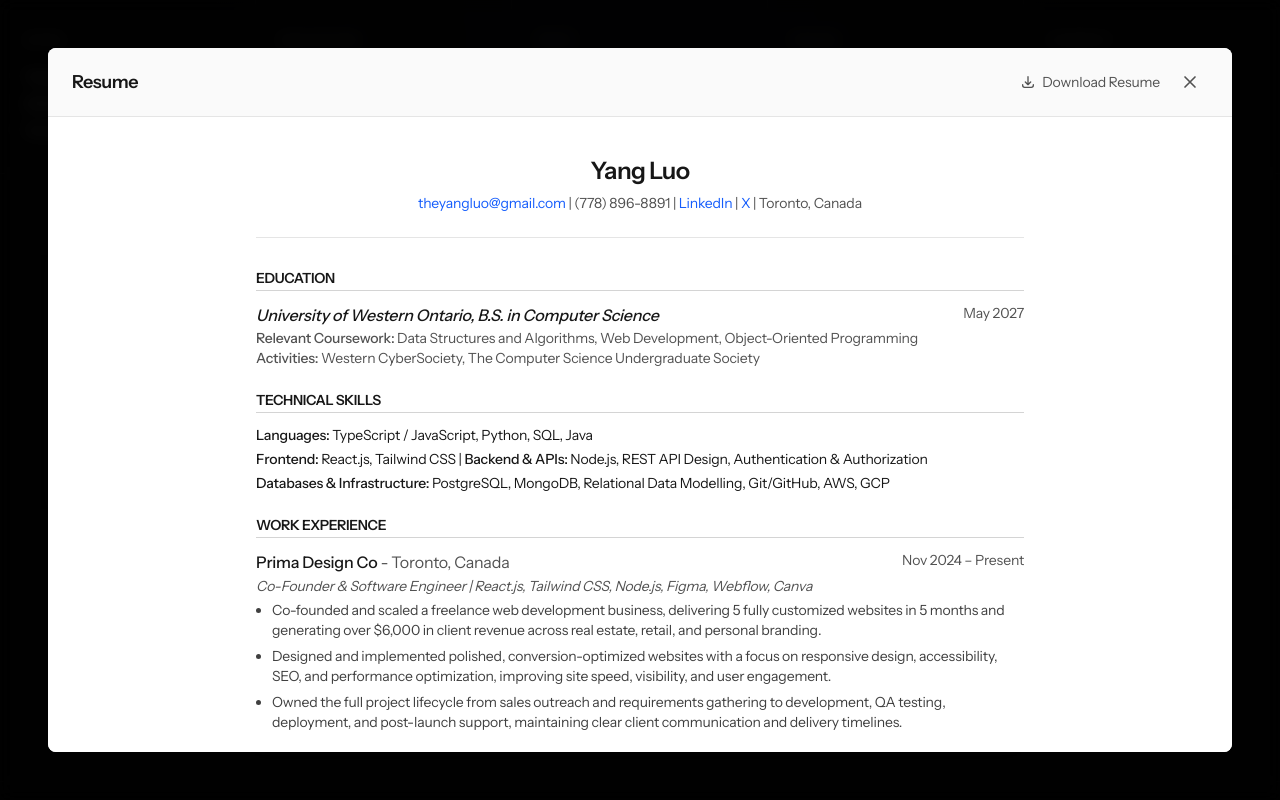
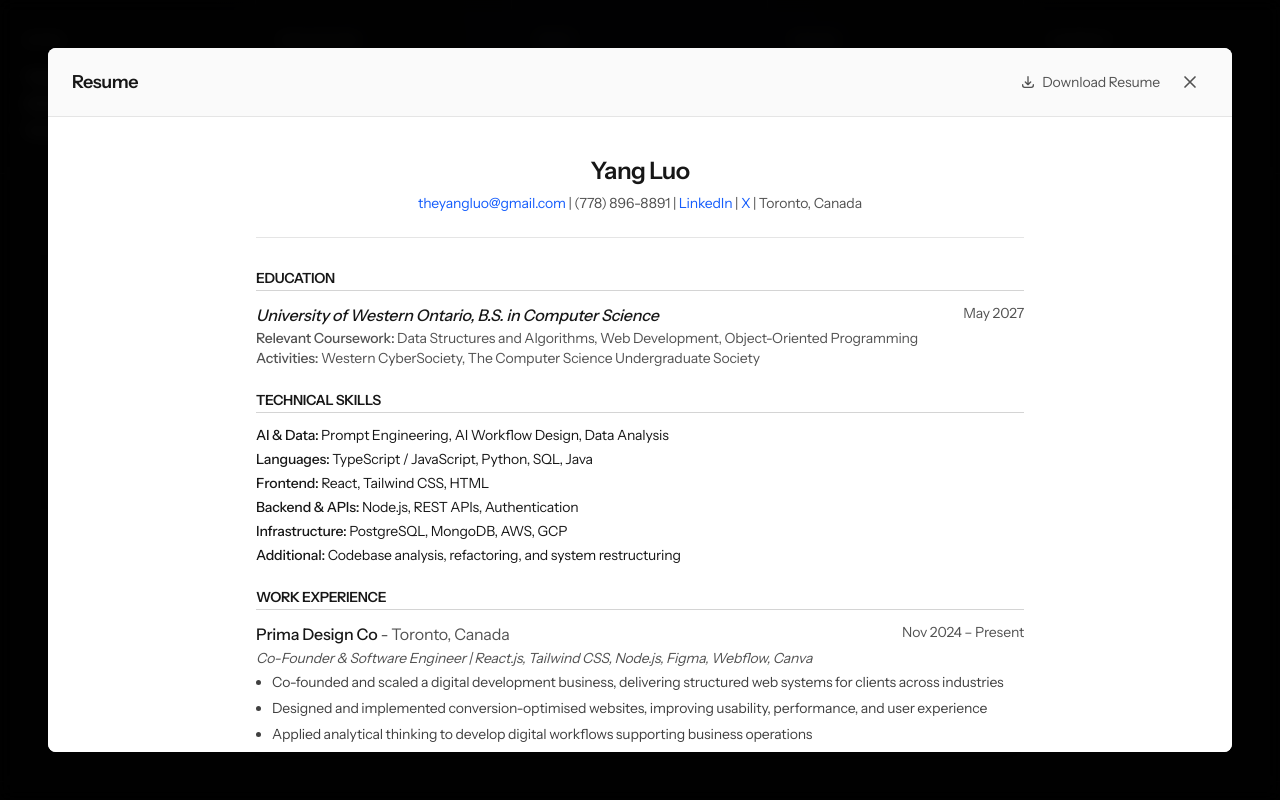
Before and after one commit to yanglluo/PovHiringYang, a React (Vite) app: page / in a window 1280 px wide. Both pictures are taken after a click on the button "View Resume". Shown: the top 800 px of the page. Built offline with nearby package versions, Linux system fonts and the light colour scheme.

Commit message:
Update resume: tighten bullets, reorder skills, add AI & Data section

```diff
--- a/src/components/ResumeModal.tsx
+++ b/src/components/ResumeModal.tsx
@@ -94,9 +94,12 @@ const ResumeModal = ({ isOpen, onClose }: ResumeModalProps) => {
                                         Technical Skills
                                     </h2>
                                     <div className="text-sm space-y-1">
+                                        <p><span className="font-medium">AI & Data:</span> Prompt Engineering, AI Workflow Design, Data Analysis</p>
                                         <p><span className="font-medium">Languages:</span> TypeScript / JavaScript, Python, SQL, Java</p>
-                                        <p><span className="font-medium">Frontend:</span> React.js, Tailwind CSS | <span className="font-medium">Backend & APIs:</span> Node.js, REST API Design, Authentication & Authorization</p>
-                                        <p><span className="font-medium">Databases & Infrastructure:</span> PostgreSQL, MongoDB, Relational Data Modelling, Git/GitHub, AWS, GCP</p>
+                                        <p><span className="font-medium">Frontend:</span> React, Tailwind CSS, HTML</p>
+                                        <p><span className="font-medium">Backend & APIs:</span> Node.js, REST APIs, Authentication</p>
+                                        <p><span className="font-medium">Infrastructure:</span> PostgreSQL, MongoDB, AWS, GCP</p>
+                                        <p><span className="font-medium">Additional:</span> Codebase analysis, refactoring, and system restructuring</p>
                                     </div>
                                 </section>
 
@@ -116,9 +119,9 @@ const ResumeModal = ({ isOpen, onClose }: ResumeModalProps) => {
                                             <span className="text-sm text-neutral-600 whitespace-nowrap ml-4">Nov 2024 – Present</span>
                                         </div>
                                         <ul className="text-sm text-neutral-700 space-y-1.5 ml-4 list-disc">
-                                            <li>Co-founded and scaled a freelance web development business, delivering 5 fully customized websites in 5 months and generating over $6,000 in client revenue across real estate, retail, and personal branding.</li>
-                                            <li>Designed and implemented polished, conversion-optimized websites with a focus on responsive design, accessibility, SEO, and performance optimization, improving site speed, visibility, and user engagement.</li>
-                                            <li>Owned the full project lifecycle from sales outreach and requirements gathering to development, QA testing, deployment, and post-launch support, maintaining clear client communication and delivery timelines.</li>
+                                            <li>Co-founded and scaled a digital development business, delivering structured web systems for clients across industries</li>
+                                            <li>Designed and implemented conversion-optimised websites, improving usability, performance, and user experience</li>
+                                            <li>Applied analytical thinking to develop digital workflows supporting business operations</li>
                                         </ul>
                                     </div>
 
@@ -127,14 +130,14 @@ const ResumeModal = ({ isOpen, onClose }: ResumeModalProps) => {
                                         <div className="flex justify-between items-start mb-1">
                                             <div>
                                                 <p className="font-medium">Wouessi Mobile & Software Development Program <span className="font-normal text-neutral-600">- Toronto, Canada</span></p>
-                                                <p className="text-sm italic text-neutral-600">Software Engineer Internship | React, TypeScript, MongoDB</p>
+                                                <p className="text-sm italic text-neutral-600">Software Developer (Training Program) | React, TypeScript, MongoDB</p>
                                             </div>
                                             <span className="text-sm text-neutral-600 whitespace-nowrap ml-4">Mar 2025 - Jun 2025</span>
                                         </div>
                                         <ul className="text-sm text-neutral-700 space-y-1.5 ml-4 list-disc">
-                                            <li>Selected for a competitive 4-week software development program across three cohorts, contributing to two full-stack team projects and gaining hands-on experience with Agile delivery.</li>
-                                            <li>Built frontend interfaces and backend features for an Employee Management System and a Tender Discovery Platform, shipping production-ready functionality as capstone deliverables.</li>
-                                            <li>Collaborated in a team of six using sprint planning, code reviews, and Git-based workflows, and was recognized by program managers for strong teamwork, resilience, and problem-solving under real project timelines.</li>
+                                            <li>Selected for a competitive software development program, contributing to structured system development projects</li>
+                                            <li>Built frontend interfaces and backend features for platforms involving data handling and workflow coordination</li>
+                                            <li>Collaborated in Agile environments, contributing to system design and iterative problem-solving</li>
                                         </ul>
                                     </div>
                                 </section>
@@ -154,10 +157,10 @@ const ResumeModal = ({ isOpen, onClose }: ResumeModalProps) => {
                                             <span className="text-sm text-neutral-600 whitespace-nowrap ml-4">Oct 2025 - Present</span>
                                         </div>
                                         <ul className="text-sm text-neutral-700 space-y-1.5 ml-4 list-disc">
-                                            <li>Built an end-to-end revenue monitoring system that detects failed payments, billing mismatches, and configuration errors by ingesting and reconciling transaction data across multiple sources.</li>
-                                            <li>Designed and implemented a React dashboard and Python/PostgreSQL backend supporting secure data ingestion, normalized financial schemas, and API-driven anomaly detection for founder-facing visibility.</li>
-                                            <li>Introduced a read-only, safety-first analysis layer that flags revenue risks without mutating live financial data, reducing the chance of accidental destructive actions while improving user trust.</li>
-                                            <li>Iterated on data models and UX flows based on early user feedback, reducing false-positive alerts and improving issue clarity for non-technical founders.</li>
+                                            <li>Built an end-to-end revenue monitoring system detecting failed payments, billing mismatches, and configuration errors</li>
+                                            <li>Designed data processing workflows for structured financial event tracking and analysis</li>
+                                            <li>Developed dashboards and backend systems supporting secure data ingestion and actionable insights</li>
+                                            <li>Iterated on system models based on feedback, improving detection accuracy and reducing false positives</li>
                                         </ul>
                                     </div>
 
@@ -170,9 +173,10 @@ const ResumeModal = ({ isOpen, onClose }: ResumeModalProps) => {
                                             <span className="text-sm text-neutral-600 whitespace-nowrap ml-4">Aug 2025 - Present</span>
                                         </div>
                                         <ul className="text-sm text-neutral-700 space-y-1.5 ml-4 list-disc">
-                                            <li>Built a QR-based peer-to-peer payments flow that initiates Interac e-Transfers from scanned intent, eliminating manual email and phone-number entry.</li>
-                                            <li>Designed and implemented backend intent-handling and recipient validation logic to safely guide users through secure transfer initiation and confirmation, improving reliability over ad-hoc workflows.</li>
-                                            <li>Integrated OpenAI-powered context classification to handle ambiguous payment scenarios while enforcing explicit human approval for all financial actions.</li>
+                                            <li>Built an AI-powered financial application automating peer-to-peer payments through structured intent recognition and validation</li>
+                                            <li>Designed backend logic for intent handling and recipient validation, improving transaction accuracy and reliability</li>
+                                            <li>Integrated AI-powered classification to manage ambiguous payment scenarios and enforce approval workflows</li>
+                                            <li>Refactored system logic and rebuilt components to improve transaction reliability and workflow efficiency</li>
                                         </ul>
                                     </div>
                                 </section>
```
